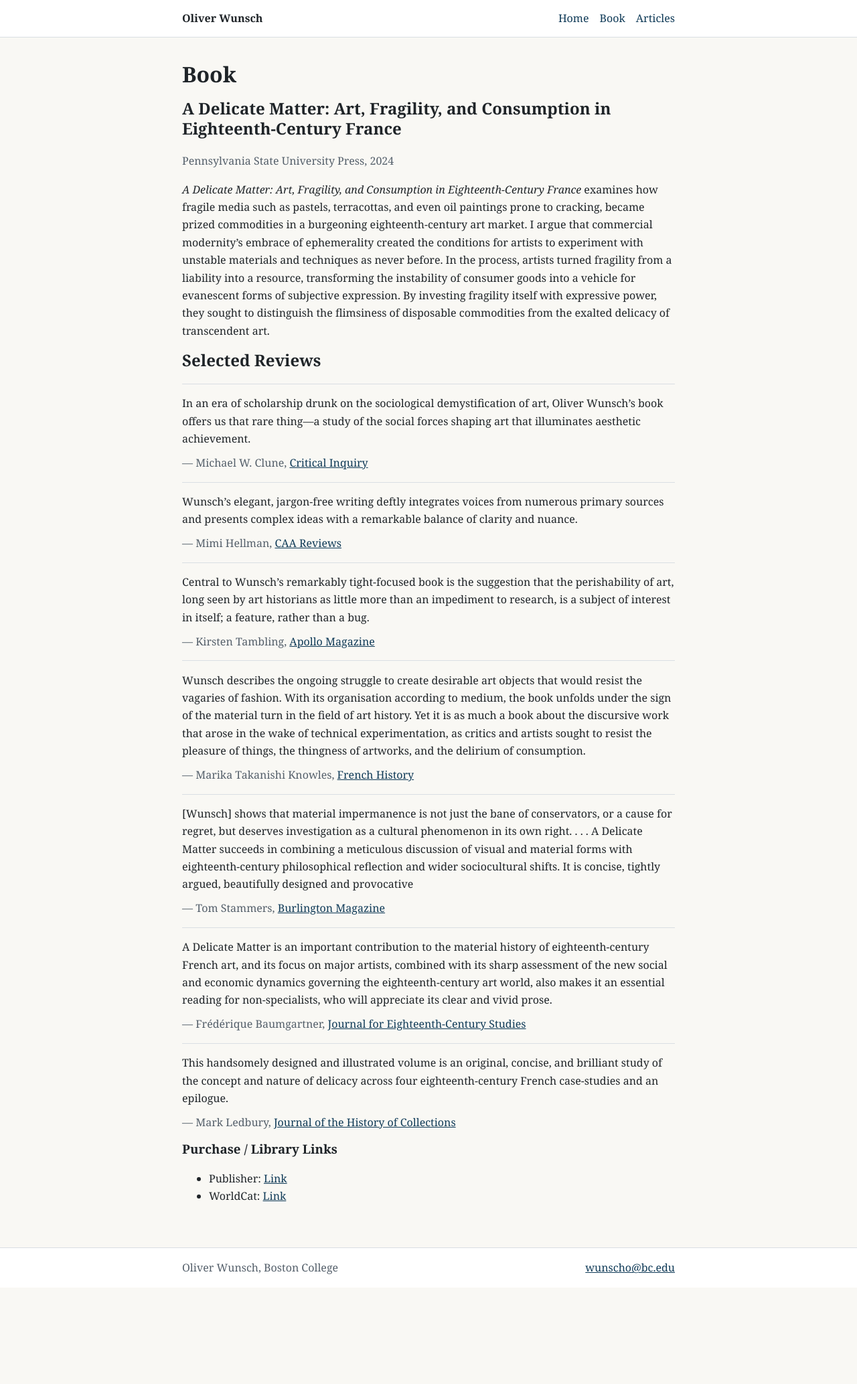
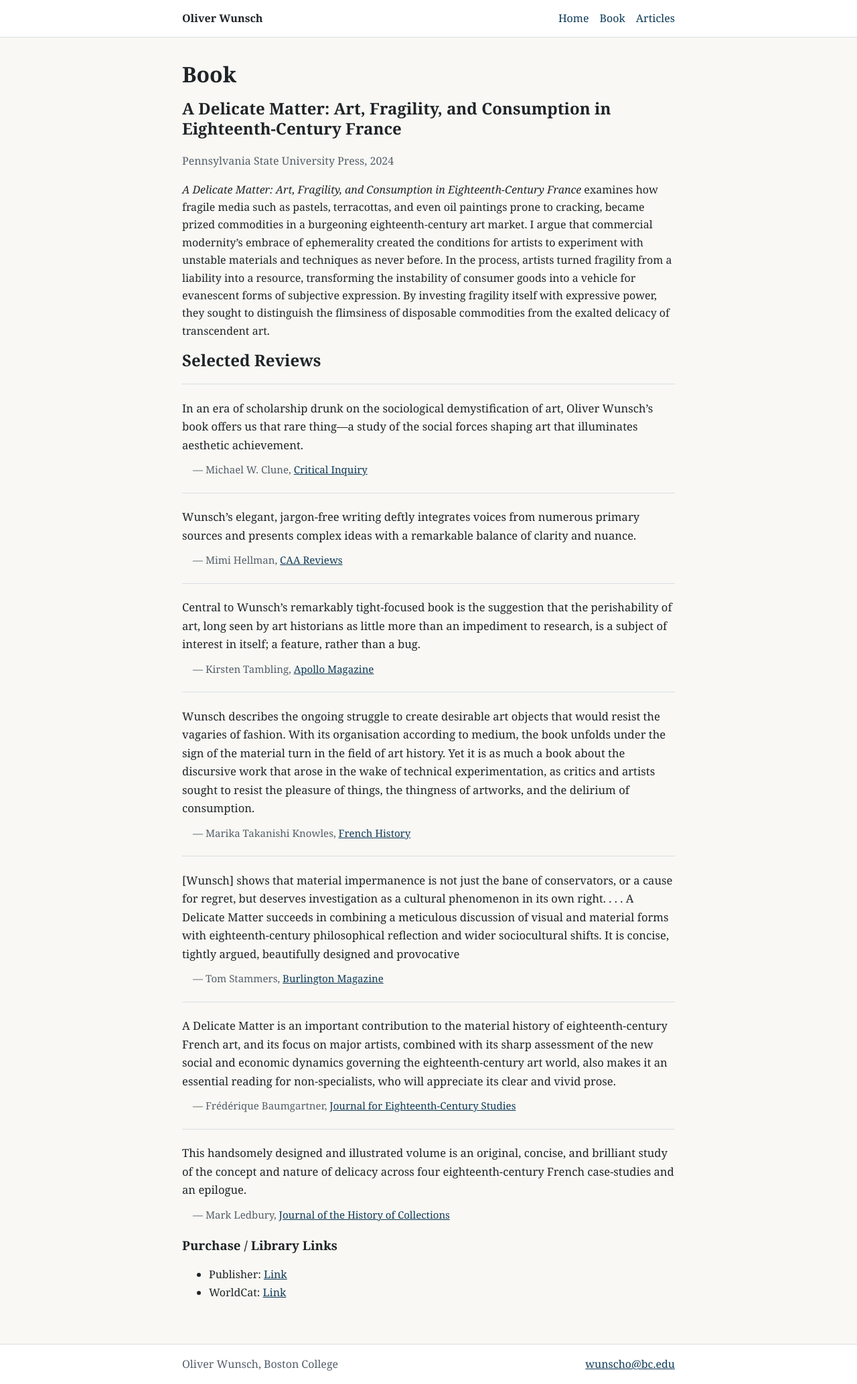
Before and after one commit to owunsch/owunsch.github.io, a Jekyll site: the page built from book.md, in a window 1280 px wide. Shown: the whole page at 67% size. Built offline with Jekyll 4.4.1, drawn with Linux system fonts in a browser that asks for light colours; before the commit the page ends 1923 px from its top, so only the background shows below that.

Commit message:
review formatting

```diff
--- a/assets/css/main.css
+++ b/assets/css/main.css
@@ -153,17 +153,20 @@ h1 {
 }
 
 .review-item {
-  padding: 0.95rem 0;
+  padding: 1.35rem 0;
   border-top: 1px solid var(--line);
 }
 
-.review-item blockquote {
+.review-quote {
   margin: 0;
   padding: 0;
+  text-align: left;
+  font-size: 1.04rem;
 }
 
 .review-attribution {
-  margin: 0.6rem 0 0;
+  margin: 0.7rem 0 0 1rem;
+  font-size: 0.94rem;
   color: var(--muted);
 }
 
--- a/book.md
+++ b/book.md
@@ -49,7 +49,7 @@ Brief description placeholder. Add a short summary of the book's argument and sc
 <section class="reviews-list" aria-label="Selected reviews">
   {% for review in page.reviews %}
     <article class="review-item">
-      <blockquote>{{ review.quote }}</blockquote>
+      <p class="review-quote">{{ review.quote }}</p>
       <p class="review-attribution">&mdash; {{ review.reviewer }}, <a href="{{ review.url }}" target="_blank" rel="noopener noreferrer">{{ review.publication }}</a></p>
     </article>
   {% endfor %}
```
